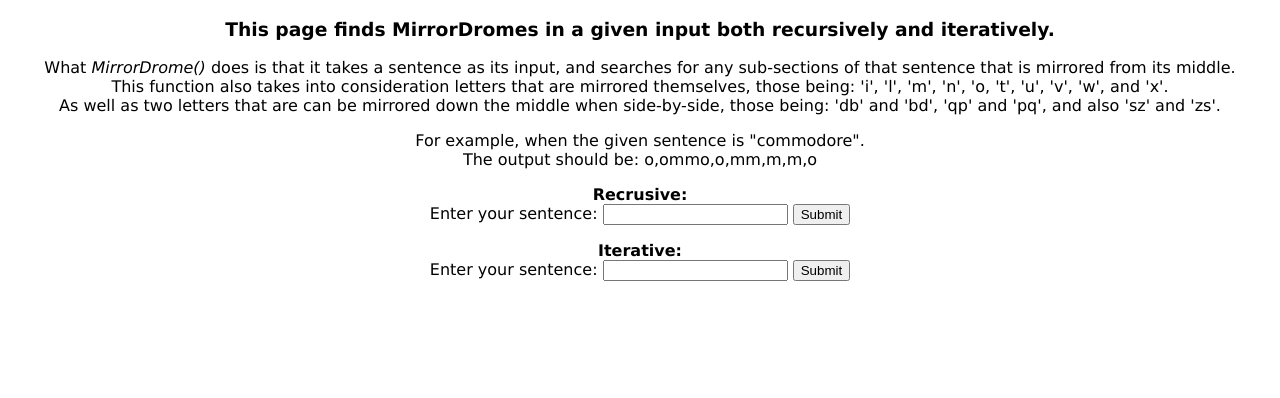
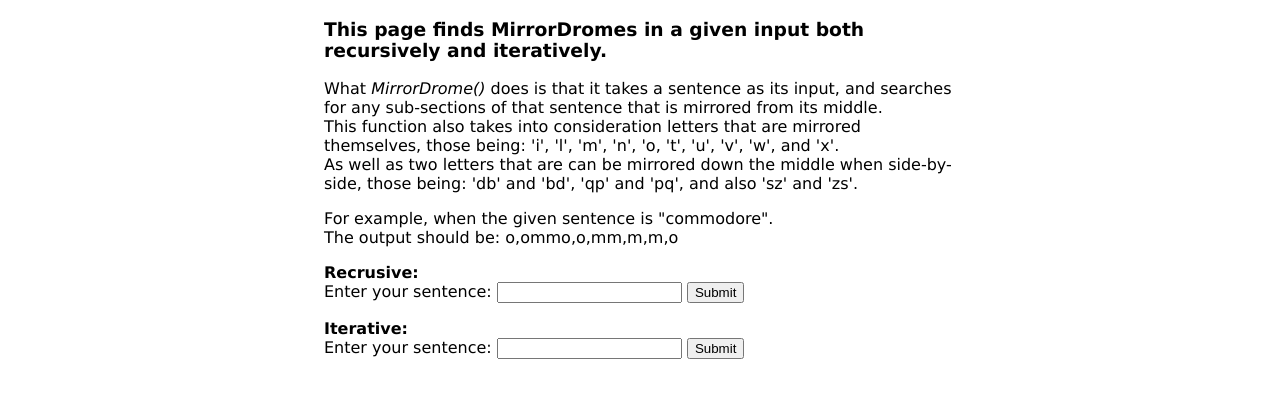
Before and after one commit to mubarizafzal/MirrorDromes, a plain HTML site: page index.html in a window 1280 px wide. Drawn offline with Linux system fonts and the light colour scheme.

Commit message:
Update index.html

```diff
--- a/index.html
+++ b/index.html
@@ -11,7 +11,8 @@
       }
 
       #container {
-        text-align: center;
+        width: 50%;
+        margin: auto;
       }
     </style>
   </head>
```
